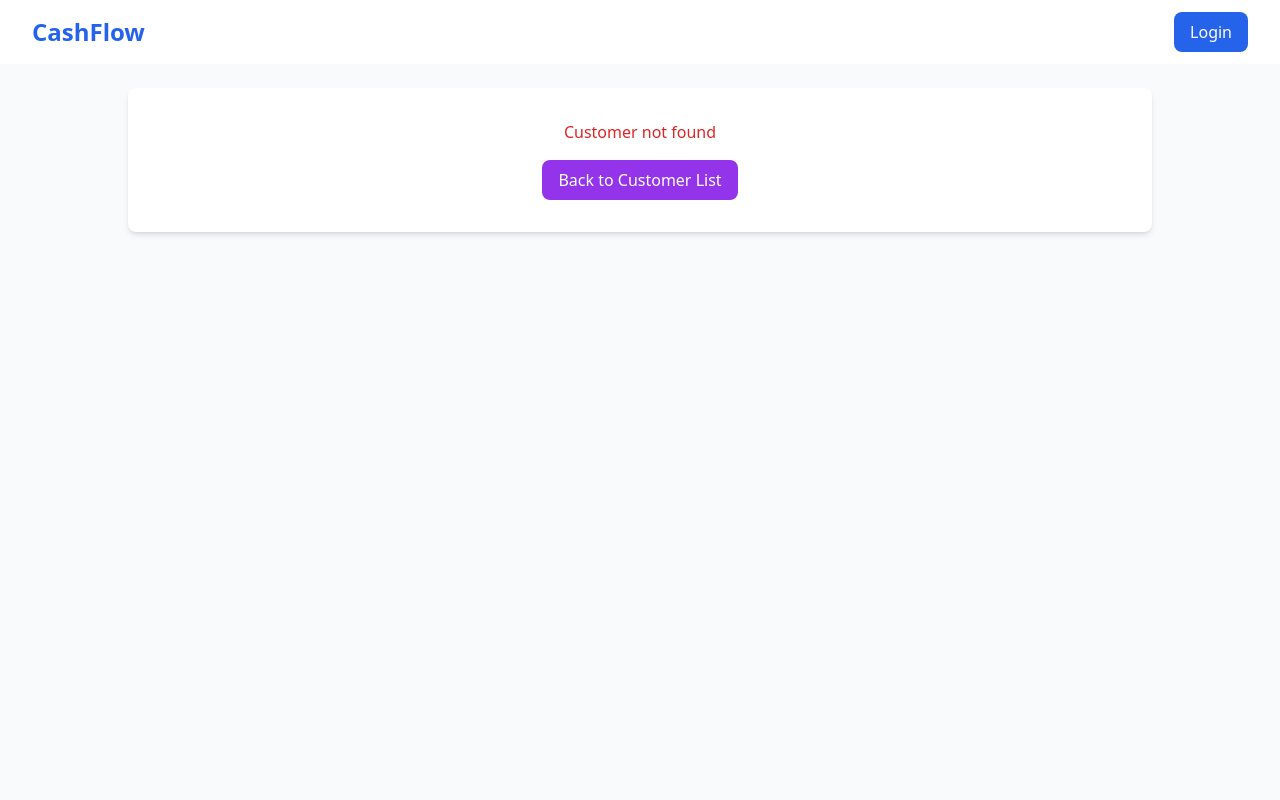
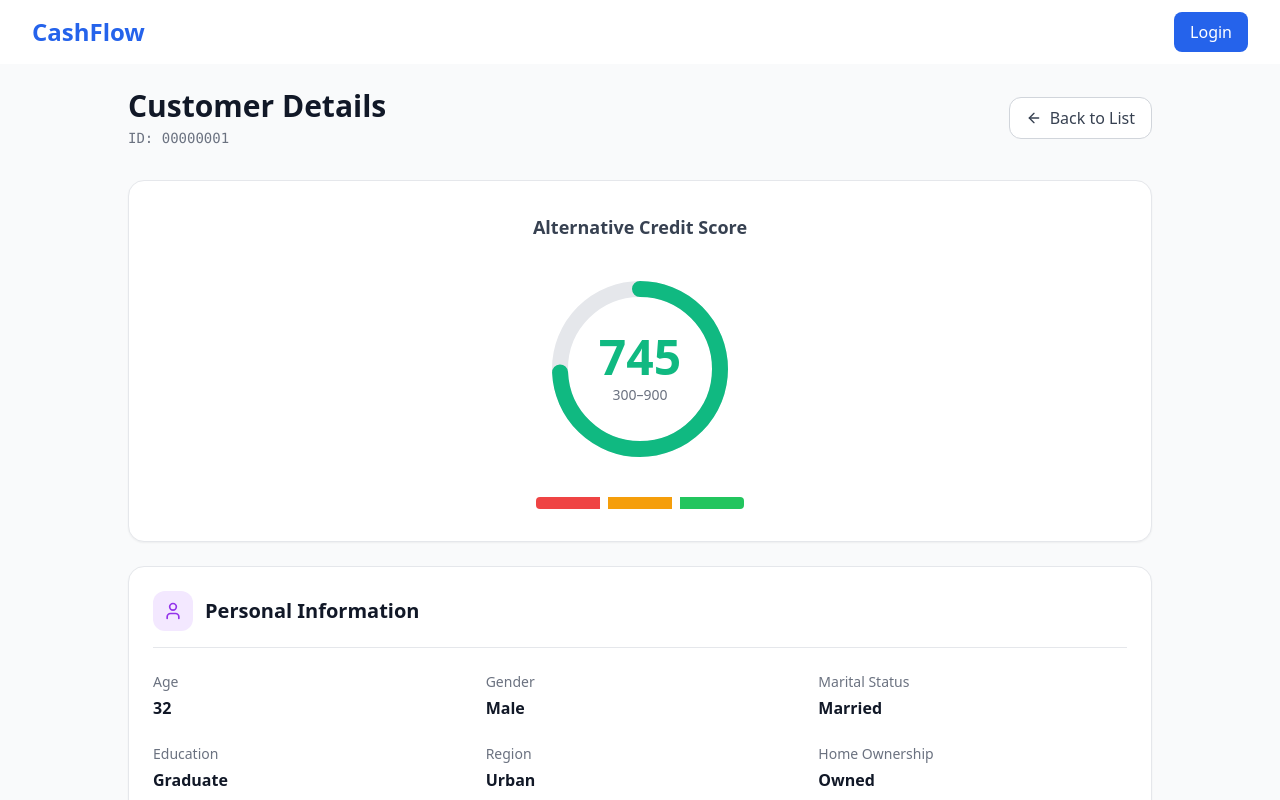
Before and after one commit to NishBaIry/Alternative-Credit-Scoring-System-with-Federated-Learning, a React (Vite) app in the folder frontend-bank-a/: page /staff/customers/1 in a window 1280 px wide. Shown: the top 800 px of the page. Built offline with nearby package versions, Linux system fonts and the light colour scheme; no server answers.

Commit message:
updated customer list and details

```diff
--- a/frontend-bank-a/src/pages/StaffCustomerDetail.jsx
+++ b/frontend-bank-a/src/pages/StaffCustomerDetail.jsx
@@ -1,18 +1,89 @@
-// StaffCustomerDetail.jsx
-// Detailed view of a single customer for bank staff.
-// Shows Alternative Credit Score gauge (300-900) with color-coded risk.
-// Sections: Personal Information, Financial Metrics, Credit History, UPI Activity.
-// All missing values display as "NA" instead of 0 or blank.
+import { useState, useEffect } from 'react';
+import { motion } from 'framer-motion';
+import {
+  ArrowLeft,
+  User,
+  DollarSign,
+  CreditCard,
+  Smartphone,
+  Loader2,
+  AlertCircle
+} from 'lucide-react';
 
-import { useState, useEffect } from 'react';
-import { useParams, useNavigate } from 'react-router-dom';
-import ScoreGauge from '../components/ScoreGauge';
+const API_URL = 'http://localhost:8002';
 
-const API_URL = import.meta.env.VITE_API_URL || 'http://localhost:8002';
+// ScoreGauge Component (unchanged)
+const ScoreGauge = ({ score, minScore = 300, maxScore = 900 }) => {
+  const displayScore = score == null || isNaN(score) ? 'NA' : Math.round(score);
+  const numericScore = score == null || isNaN(score) ? minScore : score;
+
+  const percentage = ((numericScore - minScore) / (maxScore - minScore)) * 100;
+  const clampedPercentage = Math.max(0, Math.min(100, percentage));
+
+  const getColor = () => {
+    if (numericScore >= 701) return '#10b981';
+    if (numericScore >= 551) return '#f59e0b';
+    return '#ef4444';
+  };
+
+  const color = getColor();
+
+  const circumference = 2 * Math.PI * 80;
+  const strokeDashoffset = circumference - (clampedPercentage / 100) * circumference;
+
+  return (
+    <div className="flex flex-col items-center gap-4">
+      <h3 className="text-lg font-semibold text-gray-700">Alternative Credit Score</h3>
+      <div className="relative w-56 h-56">
+        <svg className="w-full h-full transform -rotate-90">
+          <circle
+            cx="112"
+            cy="112"
+            r="80"
+            stroke="#e5e7eb"
+            strokeWidth="16"
+            fill="none"
+          />
+          <circle
+            cx="112"
+            cy="112"
+            r="80"
+            stroke={color}
+            strokeWidth="16"
+            fill="none"
+            strokeDasharray={circumference}
+            strokeDashoffset={strokeDashoffset}
+            strokeLinecap="round"
+            style={{ transition: 'stroke-dashoffset 0.5s ease-in-out' }}
+          />
+        </svg>
+        <div className="absolute inset-0 flex flex-col items-center justify-center">
+          <span
+            className="text-5xl font-bold"
+            style={{ color }}
+          >
+            {displayScore}
+          </span>
+          {displayScore !== 'NA' && (
+            <span className="text-sm text-gray-500 mt-1">
+              {minScore}–{maxScore}
+            </span>
+          )}
+        </div>
+      </div>
+      {displayScore !== 'NA' && (
+        <div className="flex gap-2 items-center">
+          <div className="h-3 w-16 bg-red-500 rounded-l" />
+          <div className="h-3 w-16 bg-amber-500" />
+          <div className="h-3 w-16 bg-green-500 rounded-r" />
+        </div>
+      )}
+    </div>
+  );
+};
 
 const StaffCustomerDetail = () => {
-  const { customerId } = useParams();
-  const navigate = useNavigate();
+  const customerId = '00000001'; // Placeholder
   const [customer, setCustomer] = useState(null);
   const [loading, setLoading] = useState(true);
 
@@ -23,9 +94,40 @@ const StaffCustomerDetail = () => {
   const fetchCustomer = async () => {
     setLoading(true);
     try {
-      const response = await fetch(`${API_URL}/api/staff/customers/${customerId}`);
-      const data = await response.json();
-      setCustomer(data.customer);
+      // Simulating API call with sample data
+      await new Promise(resolve => setTimeout(resolve, 1000));
+      setCustomer({
+        customer_id: '00000001',
+        name: 'Rajesh Kumar',
+        alt_score: 745,
+        age: 32,
+        gender: 'Male',
+        marital_status: 'Married',
+        education: 'Graduate',
+        region: 'Urban',
+        home_ownership: 'Owned',
+        dependents: 2,
+        monthly_income: 75000,
+        annual_income: 900000,
+        dti: 35.5,
+        total_dti: 42.3,
+        monthly_debt_payments: 26625,
+        net_worth: 1500000,
+        tot_enq: 5,
+        enq_L3m: 1,
+        enq_L6m: 2,
+        enq_L12m: 4,
+        num_30dpd: 0,
+        num_60dpd: 0,
+        max_delinquency_level: 0,
+        utility_bill_score: 85,
+        upi_txn_count_avg: 45.5,
+        upi_total_spend_month_avg: 32000,
+        upi_merchant_diversity: 0.75,
+        upi_spend_volatility: 0.32,
+        upi_failed_txn_rate: 2.5,
+        upi_essentials_share: 62.3
+      });
     } catch (error) {
       console.error('Failed to fetch customer:', error);
     } finally {
@@ -33,7 +135,6 @@ const StaffCustomerDetail = () => {
     }
   };
 
-  // Helper function to display values or "NA" for missing data
   const formatValue = (value, formatter = null) => {
     if (value === null || value === undefined || value === '' || (typeof value === 'number' && isNaN(value))) {
       return 'NA';
@@ -41,13 +142,23 @@ const StaffCustomerDetail = () => {
     return formatter ? formatter(value) : value;
   };
 
+  const handleBackClick = () => {
+    console.log('Navigate back to customer list');
+    // Replace with: navigate('/staff/customers')
+  };
+
   if (loading) {
     return (
       <div className="min-h-screen bg-gray-50 p-6">
         <div className="max-w-5xl mx-auto">
-          <div className="card p-8 text-center">
-            <p className="text-gray-500">Loading customer details...</p>
-          </div>
+          <motion.div
+            initial={{ opacity: 0 }}
+            animate={{ opacity: 1 }}
+            className="bg-white rounded-2xl p-12 border border-gray-200 shadow-sm text-center"
+          >
+            <Loader2 className="w-12 h-12 text-purple-600 animate-spin mx-auto mb-4" />
+            <p className="text-gray-600 font-medium">Loading customer details...</p>
+          </motion.div>
         </div>
       </div>
     );
@@ -57,12 +168,20 @@ const StaffCustomerDetail = () => {
     return (
       <div className="min-h-screen bg-gray-50 p-6">
         <div className="max-w-5xl mx-auto">
-          <div className="card p-8 text-center">
-            <p className="text-red-600">Customer not found</p>
-            <button onClick={() => navigate('/staff/customers')} className="btn btn-secondary mt-4">
+          <motion.div
+            initial={{ opacity: 0 }}
+            animate={{ opacity: 1 }}
+            className="bg-white rounded-2xl p-12 border border-gray-200 shadow-sm text-center"
+          >
+            <AlertCircle className="w-16 h-16 text-red-500 mx-auto mb-4" />
+            <p className="text-red-600 text-lg font-semibold mb-4">Customer not found</p>
+            <button
+              onClick={handleBackClick}
+              className="inline-flex items-center gap-2 px-6 py-3 bg-gradient-to-r from-purple-600 to-blue-600 text-white rounded-xl font-semibold hover:shadow-lg transition-all duration-300 hover:scale-105"
+            >
               Back to Customer List
             </button>
-          </div>
+          </motion.div>
         </div>
       </div>
     );
@@ -72,28 +191,49 @@ const StaffCustomerDetail = () => {
     <div className="min-h-screen bg-gray-50 p-6">
       <div className="max-w-5xl mx-auto">
         {/* Header */}
-        <div className="flex justify-between items-center mb-8">
+        <motion.div
+          initial={{ opacity: 0, y: -20 }}
+          animate={{ opacity: 1, y: 0 }}
+          transition={{ duration: 0.5 }}
+          className="flex justify-between items-center mb-8"
+        >
           <div>
-            <h1 className="text-3xl font-bold text-gray-800">Customer Details</h1>
-            <p className="text-sm text-gray-600 mt-1 font-mono">ID: {customer.customer_id}</p>
+            <h1 className="text-3xl font-bold text-gray-900">Customer Details</h1>
+            <p className="text-sm text-gray-500 mt-1 font-mono">ID: {customer.customer_id}</p>
           </div>
           <button
-            onClick={() => navigate('/staff/customers')}
-            className="px-4 py-2 bg-white border border-gray-300 rounded-lg hover:bg-gray-50 transition-colors"
+            onClick={handleBackClick}
+            className="inline-flex items-center gap-2 px-4 py-2 bg-white border border-gray-300 rounded-xl hover:bg-gray-50 transition-colors font-medium text-gray-700"
           >
-            ← Back to List
+            <ArrowLeft className="w-4 h-4" />
+            <span>Back to List</span>
           </button>
-        </div>
+        </motion.div>
 
         <div className="space-y-6">
           {/* Alternative Credit Score Gauge */}
-          <div className="card p-8">
+          <motion.div
+            initial={{ opacity: 0, y: 20 }}
+            animate={{ opacity: 1, y: 0 }}
+            transition={{ delay: 0.1, duration: 0.5 }}
+            className="bg-white rounded-2xl p-8 border border-gray-200 shadow-sm"
+          >
             <ScoreGauge score={customer.alt_score || customer.credit_score} />
-          </div>
+          </motion.div>
 
           {/* Personal Information */}
-          <div className="card p-6">
-            <h2 className="text-xl font-semibold mb-4 text-gray-800 border-b pb-2">Personal Information</h2>
+          <motion.div
+            initial={{ opacity: 0, y: 20 }}
+            animate={{ opacity: 1, y: 0 }}
+            transition={{ delay: 0.2, duration: 0.5 }}
+            className="bg-white rounded-2xl p-6 border border-gray-200 shadow-sm"
+          >
+            <div className="flex items-center gap-3 mb-6 pb-4 border-b border-gray-200">
+              <div className="w-10 h-10 bg-purple-100 rounded-xl flex items-center justify-center">
+                <User className="w-5 h-5 text-purple-600" />
+              </div>
+              <h2 className="text-xl font-bold text-gray-900">Personal Information</h2>
+            </div>
             <div className="grid grid-cols-2 md:grid-cols-3 gap-6">
               <InfoItem label="Age" value={formatValue(customer.age)} />
               <InfoItem label="Gender" value={formatValue(customer.gender)} />
@@ -103,11 +243,21 @@ const StaffCustomerDetail = () => {
               <InfoItem label="Home Ownership" value={formatValue(customer.home_ownership)} />
               <InfoItem label="Dependents" value={formatValue(customer.dependents)} />
             </div>
-          </div>
+          </motion.div>
 
           {/* Financial Metrics */}
-          <div className="card p-6">
-            <h2 className="text-xl font-semibold mb-4 text-gray-800 border-b pb-2">Financial Metrics</h2>
+          <motion.div
+            initial={{ opacity: 0, y: 20 }}
+            animate={{ opacity: 1, y: 0 }}
+            transition={{ delay: 0.3, duration: 0.5 }}
+            className="bg-white rounded-2xl p-6 border border-gray-200 shadow-sm"
+          >
+            <div className="flex items-center gap-3 mb-6 pb-4 border-b border-gray-200">
+              <div className="w-10 h-10 bg-green-100 rounded-xl flex items-center justify-center">
+                <DollarSign className="w-5 h-5 text-green-600" />
+              </div>
+              <h2 className="text-xl font-bold text-gray-900">Financial Metrics</h2>
+            </div>
             <div className="grid grid-cols-2 md:grid-cols-3 gap-6">
               <InfoItem
                 label="Monthly Income"
@@ -134,11 +284,21 @@ const StaffCustomerDetail = () => {
                 value={formatValue(customer.net_worth, (v) => `₹${v.toLocaleString()}`)}
               />
             </div>
-          </div>
+          </motion.div>
 
           {/* Credit History */}
-          <div className="card p-6">
-            <h2 className="text-xl font-semibold mb-4 text-gray-800 border-b pb-2">Credit History</h2>
+          <motion.div
+            initial={{ opacity: 0, y: 20 }}
+            animate={{ opacity: 1, y: 0 }}
+            transition={{ delay: 0.4, duration: 0.5 }}
+            className="bg-white rounded-2xl p-6 border border-gray-200 shadow-sm"
+          >
+            <div className="flex items-center gap-3 mb-6 pb-4 border-b border-gray-200">
+              <div className="w-10 h-10 bg-blue-100 rounded-xl flex items-center justify-center">
+                <CreditCard className="w-5 h-5 text-blue-600" />
+              </div>
+              <h2 className="text-xl font-bold text-gray-900">Credit History</h2>
+            </div>
             <div className="grid grid-cols-2 md:grid-cols-3 gap-6">
               <InfoItem label="Total Enquiries" value={formatValue(customer.tot_enq)} />
               <InfoItem label="Enquiries (Last 3 months)" value={formatValue(customer.enq_L3m)} />
@@ -149,11 +309,21 @@ const StaffCustomerDetail = () => {
               <InfoItem label="Max Delinquency Level" value={formatValue(customer.max_delinquency_level)} />
               <InfoItem label="Utility Bill Score" value={formatValue(customer.utility_bill_score)} />
             </div>
-          </div>
+          </motion.div>
 
           {/* UPI Activity */}
-          <div className="card p-6">
-            <h2 className="text-xl font-semibold mb-4 text-gray-800 border-b pb-2">UPI Activity</h2>
+          <motion.div
+            initial={{ opacity: 0, y: 20 }}
+            animate={{ opacity: 1, y: 0 }}
+            transition={{ delay: 0.5, duration: 0.5 }}
+            className="bg-white rounded-2xl p-6 border border-gray-200 shadow-sm"
+          >
+            <div className="flex items-center gap-3 mb-6 pb-4 border-b border-gray-200">
+              <div className="w-10 h-10 bg-orange-100 rounded-xl flex items-center justify-center">
+                <Smartphone className="w-5 h-5 text-orange-600" />
+              </div>
+              <h2 className="text-xl font-bold text-gray-900">UPI Activity</h2>
+            </div>
             <div className="grid grid-cols-2 md:grid-cols-3 gap-6">
               <InfoItem
                 label="Avg Transaction Count"
@@ -180,7 +350,7 @@ const StaffCustomerDetail = () => {
                 value={formatValue(customer.upi_essentials_share, (v) => `${v.toFixed(2)}%`)}
               />
             </div>
-          </div>
+          </motion.div>
         </div>
       </div>
     </div>
@@ -190,8 +360,8 @@ const StaffCustomerDetail = () => {
 // Helper component for displaying labeled information
 const InfoItem = ({ label, value }) => (
   <div>
-    <p className="text-sm text-gray-600 mb-1">{label}</p>
-    <p className="font-medium text-gray-900">{value}</p>
+    <p className="text-sm text-gray-500 mb-1 font-medium">{label}</p>
+    <p className="font-semibold text-gray-900">{value}</p>
   </div>
 );
 
```
Also changed, not shown: frontend-bank-a/src/pages/StaffCustomerList.jsx (+23 -23 lines).
